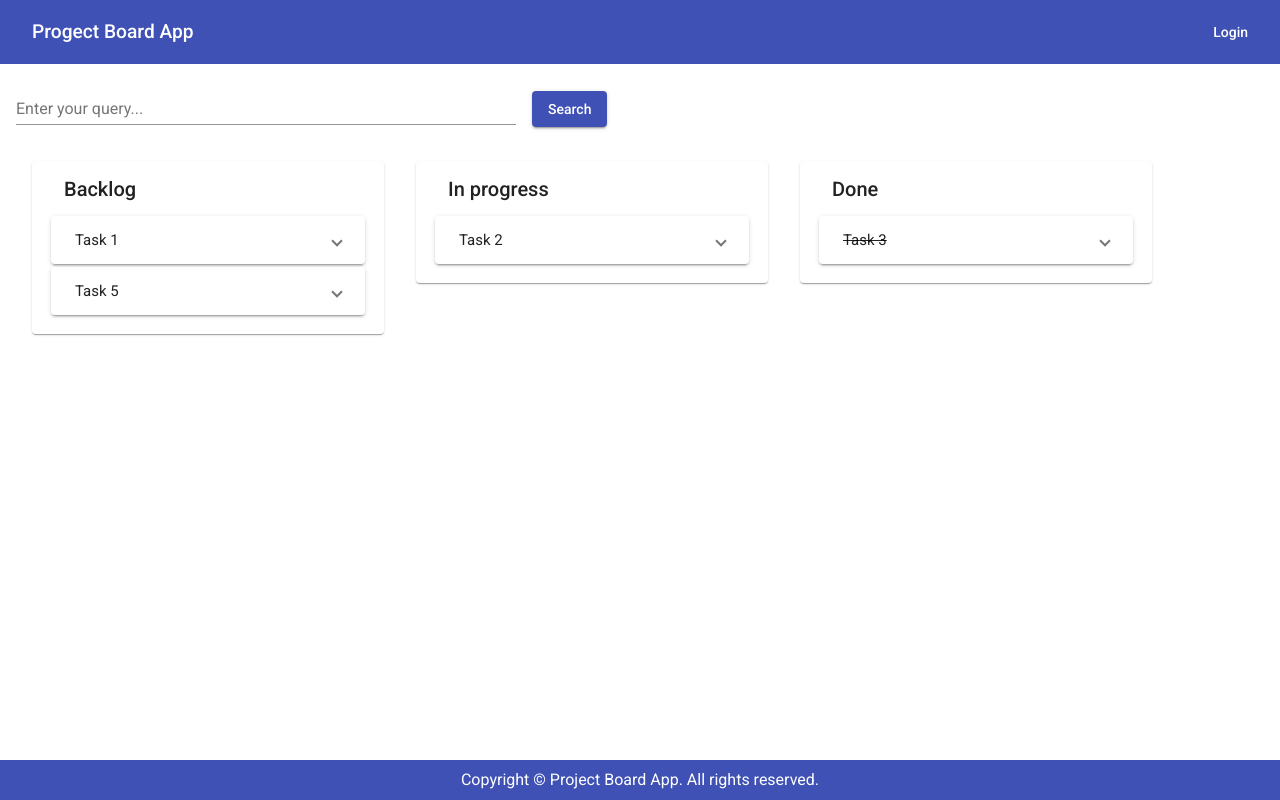
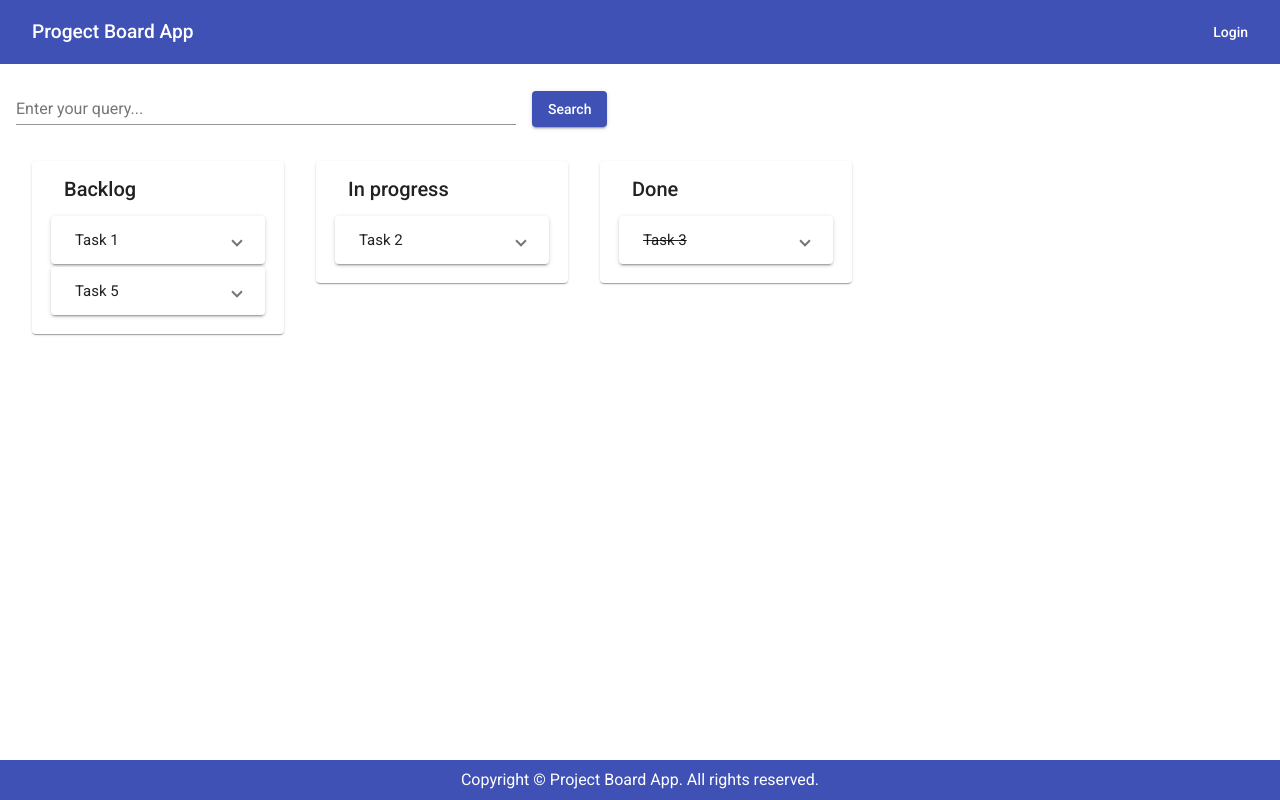
Before and after one commit to Arthur199212/project-board-app, an Angular app: page / in a window 1280 px wide. Built offline with nearby package versions, Linux system fonts and the light colour scheme.

Commit message:
style: add flex-wrap to wrapper container

```diff
--- a/src/app/board/board.component.scss
+++ b/src/app/board/board.component.scss
@@ -1,5 +1,6 @@
 .wrapper{
   display: flex;
+  flex-wrap: wrap;
   padding: 0 1rem;
 
   app-card-list {
--- a/src/app/card-list/card-list.component.scss
+++ b/src/app/card-list/card-list.component.scss
@@ -1,3 +1,3 @@
 mat-card {
-  min-width: 320px;
+  min-width: 220px;
 }
```
